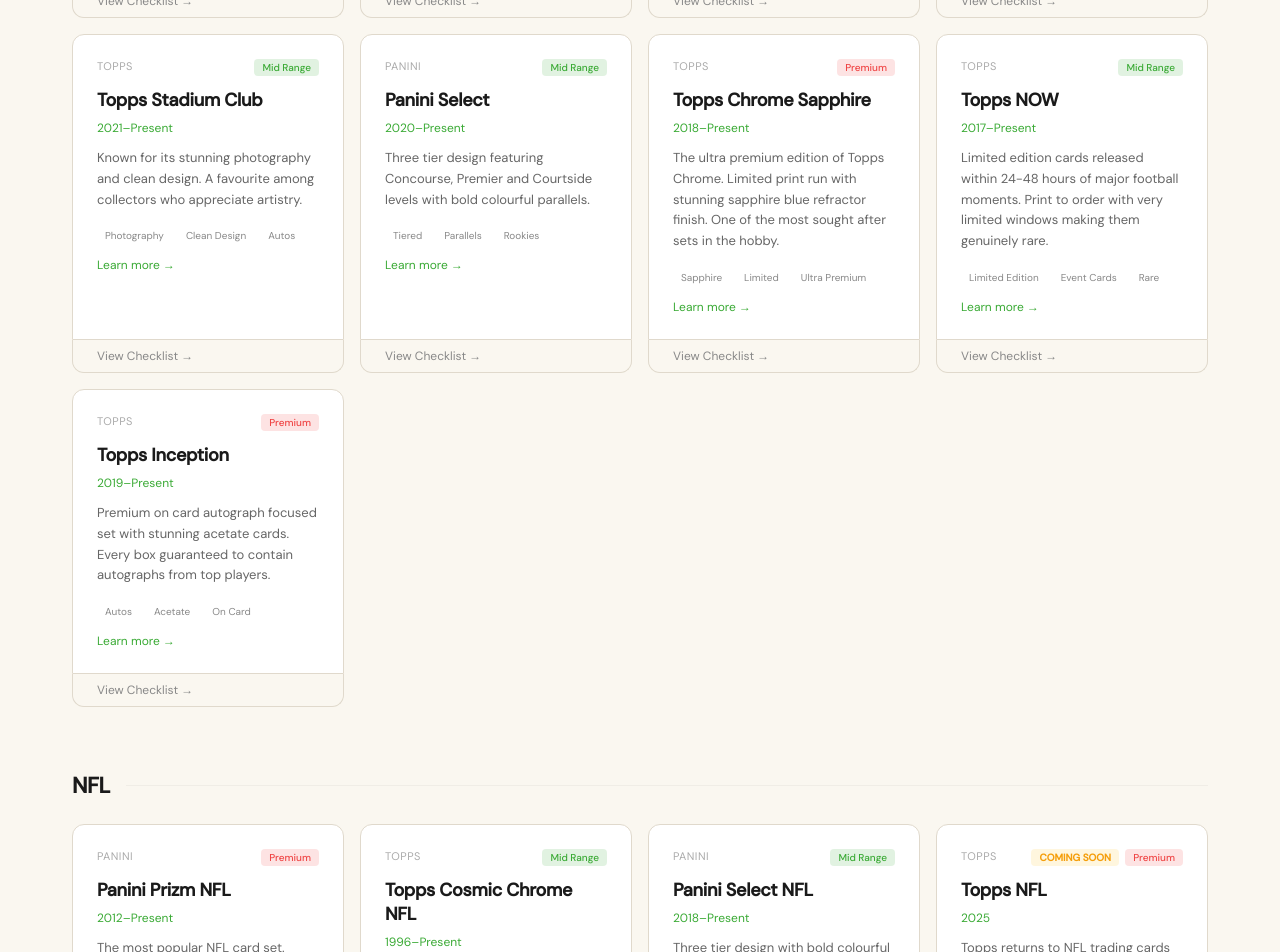
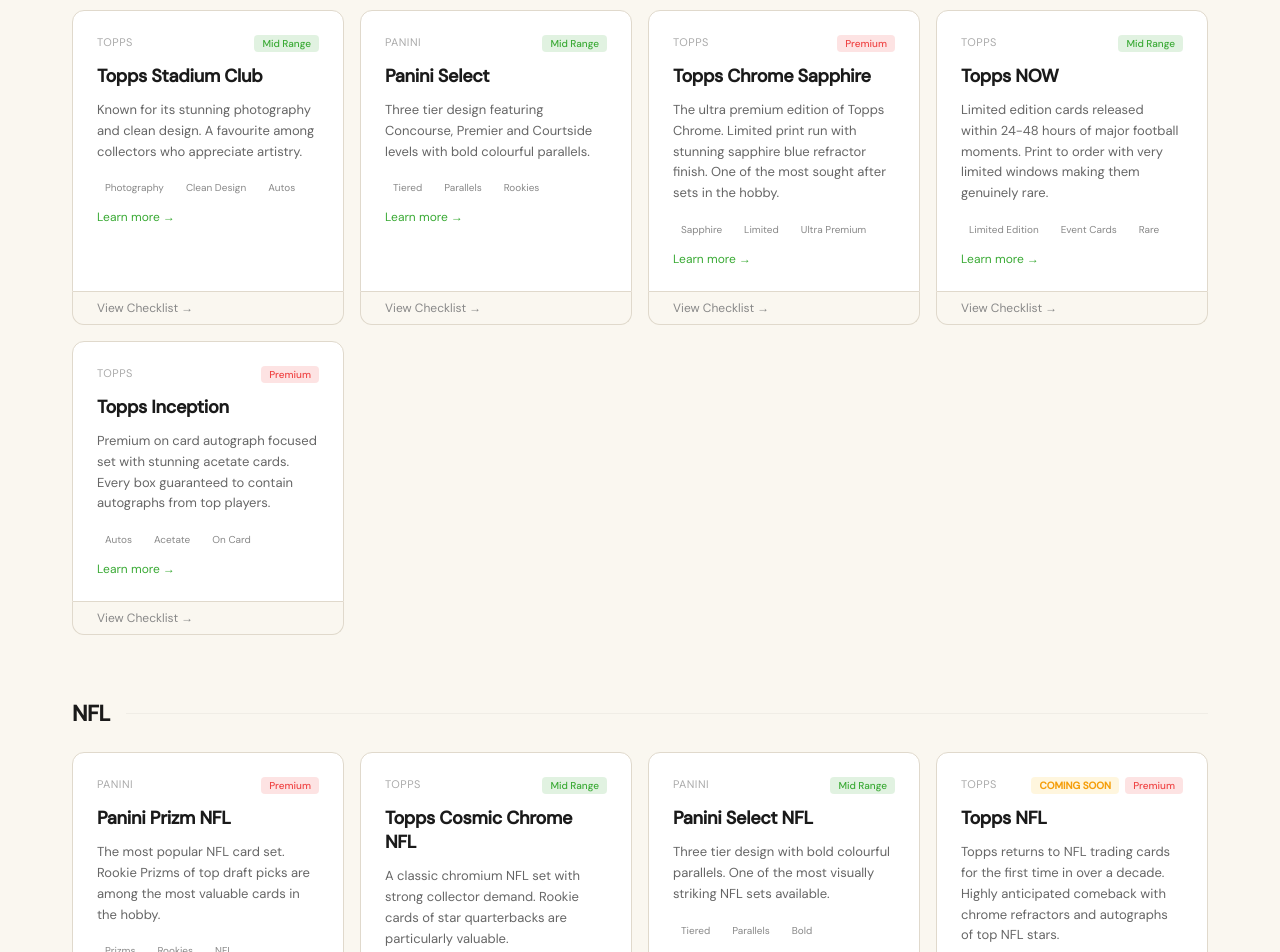
Before and after one commit to BoxxondMike/Boxxond, a Next.js app: page /sets in a window 1280 px wide. Shown: the part 1160-2112 px from the top of the page. Built offline with nearby package versions, Linux system fonts and the light colour scheme; no server answers.

Commit message:
Remove year range from set cards

```diff
--- a/app/sets/page.tsx
+++ b/app/sets/page.tsx
@@ -5,7 +5,6 @@ import Link from 'next/link';
 type CardSet = {
   slug: string;
   name: string;
-  year: string;
   manufacturer: string;
   description: string;
   difficulty: string;
@@ -25,7 +24,6 @@ const sports: Sport[] = [
       {
         slug: 'topps-chrome',
         name: 'Topps Chrome',
-        year: '2019–Present',
         manufacturer: 'Topps',
         description: 'The most prestigious football card set in the hobby. Known for its iconic chromium finish and highly sought after autographs and refractors.',
         difficulty: 'Premium',
@@ -35,7 +33,6 @@ const sports: Sport[] = [
       {
   slug: 'topps-finest-premier-league-2026',
   name: 'Topps Finest Premier League 2026',
-  year: '2026',
   manufacturer: 'Topps',
   description: 'Topps Finest comes to the Premier League. Premium refractor based set featuring the biggest names in English football with stunning atomic refractors and on card autographs.',
   difficulty: 'Premium',
@@ -46,7 +43,6 @@ const sports: Sport[] = [
       {
         slug: 'panini-prizm-epl',
         name: 'Panini Prizm EPL',
-        year: '2019–Present',
         manufacturer: 'Panini',
         description: 'Panini\'s flagship Premier League set. Famous for its Silver Prizm parallels and coloured refractors.',
         difficulty: 'Premium',
@@ -56,7 +52,6 @@ const sports: Sport[] = [
        {
         slug: 'topps-chrome-ucc-2526',
         name: 'Topps Chrome UCC 2025-26',
-        year: '2025-26',
         manufacturer: 'Topps',
         description: 'UCC Chrome is back. The premium chrome set covering UEFA Club Competitions including the Champions League, Europa League and Conference League for the 2025-26 season.',
         difficulty: 'Premium',
@@ -67,7 +62,6 @@ const sports: Sport[] = [
       {
         slug: 'topps-stadium-club',
         name: 'Topps Stadium Club',
-        year: '2021–Present',
         manufacturer: 'Topps',
         description: 'Known for its stunning photography and clean design. A favourite among collectors who appreciate artistry.',
         difficulty: 'Mid Range',
@@ -77,7 +71,6 @@ const sports: Sport[] = [
       {
         slug: 'panini-select',
         name: 'Panini Select',
-        year: '2020–Present',
         manufacturer: 'Panini',
         description: 'Three tier design featuring Concourse, Premier and Courtside levels with bold colourful parallels.',
         difficulty: 'Mid Range',
@@ -87,7 +80,6 @@ const sports: Sport[] = [
       {
         slug: 'topps-chrome-sapphire',
         name: 'Topps Chrome Sapphire',
-        year: '2018–Present',
         manufacturer: 'Topps',
         description: 'The ultra premium edition of Topps Chrome. Limited print run with stunning sapphire blue refractor finish. One of the most sought after sets in the hobby.',
         difficulty: 'Premium',
@@ -97,7 +89,6 @@ const sports: Sport[] = [
       {
         slug: 'topps-now',
         name: 'Topps NOW',
-        year: '2017–Present',
         manufacturer: 'Topps',
         description: 'Limited edition cards released within 24-48 hours of major football moments. Print to order with very limited windows making them genuinely rare.',
         difficulty: 'Mid Range',
@@ -107,7 +98,6 @@ const sports: Sport[] = [
       {
         slug: 'topps-inception',
         name: 'Topps Inception',
-        year: '2019–Present',
         manufacturer: 'Topps',
         description: 'Premium on card autograph focused set with stunning acetate cards. Every box guaranteed to contain autographs from top players.',
         difficulty: 'Premium',
@@ -122,7 +112,6 @@ const sports: Sport[] = [
       {
         slug: 'panini-prizm-nfl',
         name: 'Panini Prizm NFL',
-        year: '2012–Present',
         manufacturer: 'Panini',
         description: 'The most popular NFL card set. Rookie Prizms of top draft picks are among the most valuable cards in the hobby.',
         difficulty: 'Premium',
@@ -132,7 +121,6 @@ const sports: Sport[] = [
       {
         slug: 'topps-chrome-nfl',
         name: 'Topps Cosmic Chrome NFL',
-        year: '1996–Present',
         manufacturer: 'Topps',
         description: 'A classic chromium NFL set with strong collector demand. Rookie cards of star quarterbacks are particularly valuable.',
         difficulty: 'Mid Range',
@@ -142,7 +130,6 @@ const sports: Sport[] = [
       {
         slug: 'panini-select-nfl',
         name: 'Panini Select NFL',
-        year: '2018–Present',
         manufacturer: 'Panini',
         description: 'Three tier design with bold colourful parallels. One of the most visually striking NFL sets available.',
         difficulty: 'Mid Range',
@@ -152,7 +139,6 @@ const sports: Sport[] = [
       {
         slug: 'topps-nfl',
         name: 'Topps NFL',
-        year: '2025',
         manufacturer: 'Topps',
         description: 'Topps returns to NFL trading cards for the first time in over a decade. Highly anticipated comeback with chrome refractors and autographs of top NFL stars.',
         difficulty: 'Premium',
@@ -168,7 +154,6 @@ const sports: Sport[] = [
       {
         slug: 'panini-prizm-nba',
         name: 'Panini Prizm NBA',
-        year: '2012–2025',
         manufacturer: 'Panini',
         description: 'The gold standard of basketball cards. Silver Prizms of top NBA players are among the most traded cards in the hobby worldwide.',
         difficulty: 'Premium',
@@ -178,7 +163,6 @@ const sports: Sport[] = [
       {
         slug: 'topps-chrome-nba',
         name: 'Topps Chrome® Basketball',
-        year: '1996–Present',
         manufacturer: 'Topps',
         description: 'A classic chromium basketball set with a long history. Rookie cards from this set are highly collectible.',
         difficulty: 'Mid Range',
@@ -188,7 +172,6 @@ const sports: Sport[] = [
       {
         slug: 'panini-select-nba',
         name: 'Panini Select NBA',
-        year: '2014–2025',
         manufacturer: 'Panini',
         description: 'Three tier design with Concourse, Premier and Courtside levels. Die cut Courtside cards are the most sought after.',
         difficulty: 'Mid Range',
@@ -203,7 +186,6 @@ const sports: Sport[] = [
       {
         slug: 'topps-chrome-baseball',
         name: 'Topps Chrome Baseball',
-        year: '1996–Present',
         manufacturer: 'Topps',
         description: 'The original Chrome set and still one of the most popular. Rookie cards of MLB stars are the most valuable.',
         difficulty: 'Premium',
@@ -213,7 +195,6 @@ const sports: Sport[] = [
       {
         slug: 'topps-baseball',
         name: 'Topps Heritage Baseball',
-        year: '1952–Present',
         manufacturer: 'Topps',
         description: 'The most iconic baseball card set in history. Heritage Topps cards from 1977 set design are among the most valuable sports cards ever.',
         difficulty: 'Beginner',
@@ -223,7 +204,6 @@ const sports: Sport[] = [
       {
         slug: 'bowman-baseball',
         name: 'Bowman Baseball',
-        year: '1948–Present',
         manufacturer: 'Topps',
         description: 'The go-to set for prospect collectors. First Bowman cards of players who make the major leagues can be extremely valuable.',
         difficulty: 'Mid Range',
@@ -286,7 +266,7 @@ export default function SetsPage() {
             onMouseLeave={e => (e.currentTarget.style.borderColor = color === '#f59e0b' ? 'rgba(251,191,36,0.3)' : 'rgba(58,170,53,0.3)')}>
             <div style={{ fontSize: "11px", fontWeight: 700, color, marginBottom: "8px", textTransform: "uppercase" as const, letterSpacing: "0.5px" }}>{label}</div>
             <div style={{ fontWeight: 700, fontSize: "17px", color: "#1a1a1a", marginBottom: "4px", letterSpacing: "-0.3px" }}>{set.name}</div>
-            <div style={{ fontSize: "12px", color: "#aaa", marginBottom: "10px" }}>{set.manufacturer} · {set.year}</div>
+            <div style={{ fontSize: "12px", color: "#aaa", marginBottom: "10px" }}>{set.manufacturer} ·</div>
             <div style={{ fontSize: "12px", color: "#666", lineHeight: 1.5, marginBottom: "12px" }}>{set.description.slice(0, 80)}...</div>
             <div style={{ fontSize: "12px", color, fontWeight: 600 }}>View Set →</div>
           </div>
@@ -322,7 +302,7 @@ export default function SetsPage() {
                       </div>
                     </div>
                     <div style={{ fontFamily: "var(--font-dm-sans)", fontWeight: 700, fontSize: "18px", color: "#1a1a1a", marginBottom: "0.5rem", letterSpacing: "-0.3px" }}>{set.name}</div>
-                    <div style={{ fontSize: "12px", color: "#3aaa35", marginBottom: "0.75rem" }}>{set.year}</div>
+                    <div style={{ fontSize: "12px", color: "#3aaa35", marginBottom: "0.75rem" }}></div>
                     <div style={{ fontSize: "13px", color: "#666", lineHeight: 1.6, marginBottom: "1rem" }}>{set.description}</div>
                     <div style={{ display: "flex", gap: "6px", flexWrap: "wrap" as const, marginBottom: "0.75rem" }}>
                       {set.tags.map(tag => (
```
